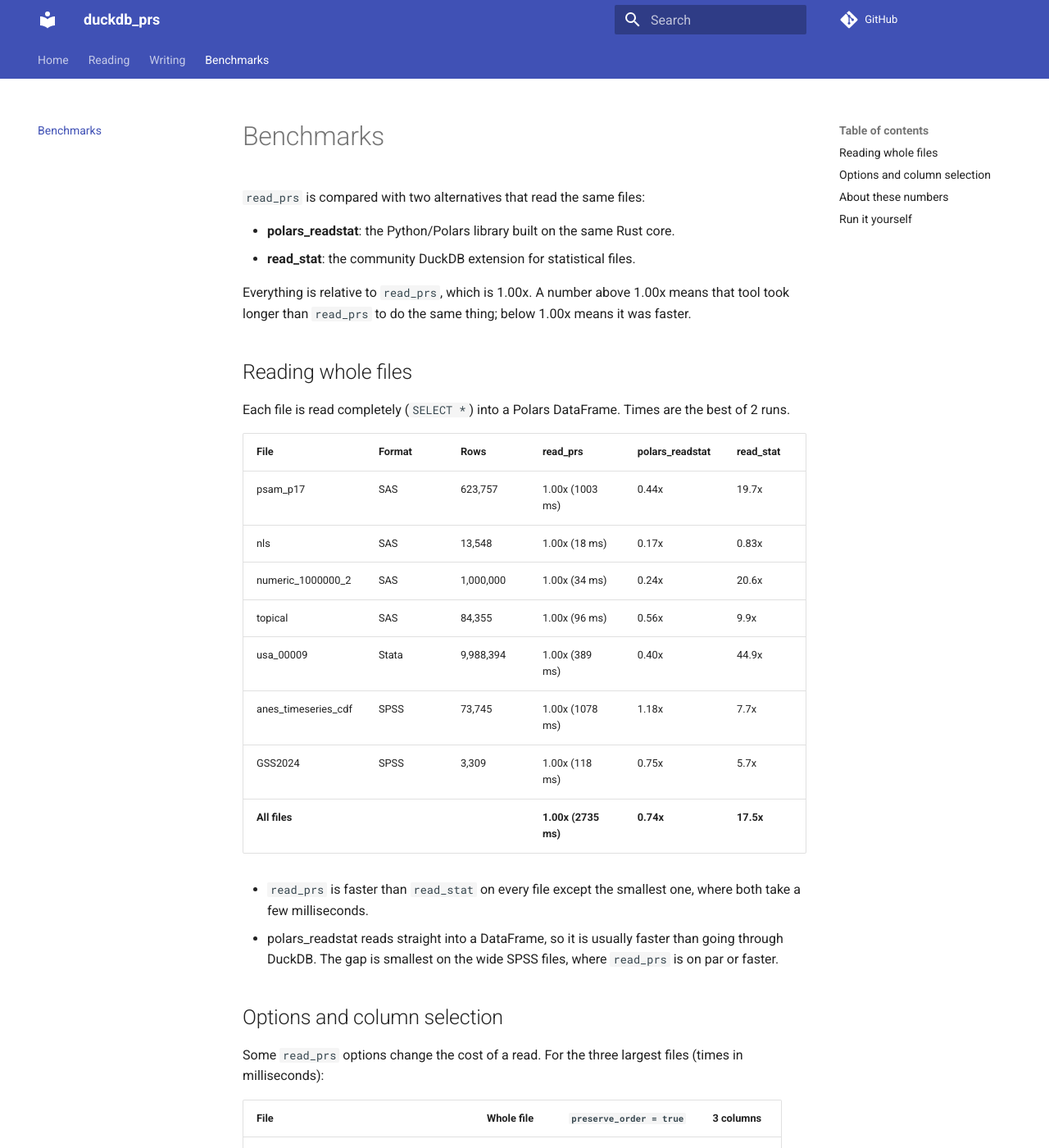
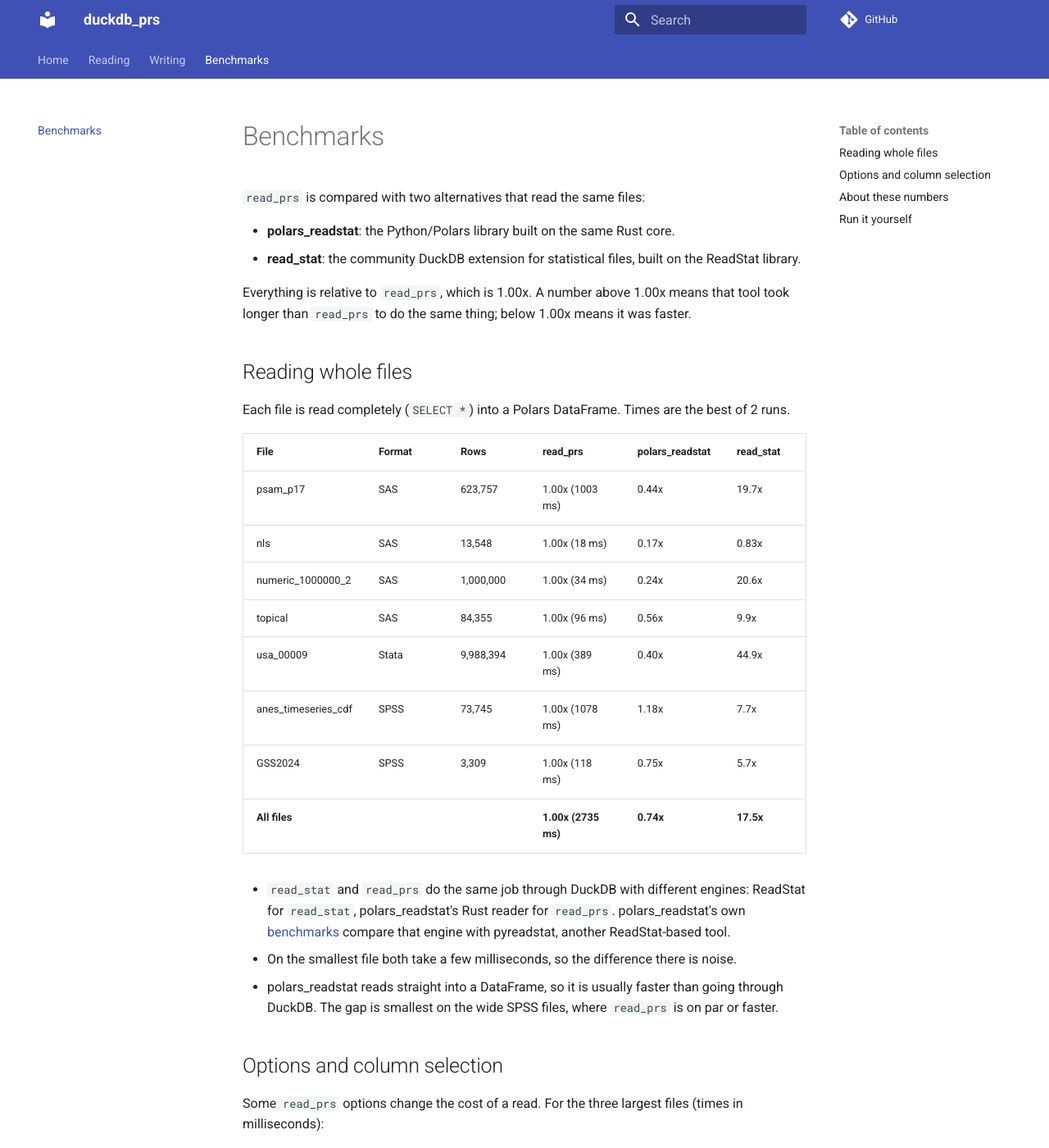
Before and after one commit to jrothbaum/duckdb_prs, an MkDocs documentation site: the page built from docs/benchmarks.md, in a window 1280 px wide and 1400 px high. Shown: the whole window at 82% size. Built offline with MkDocs 1.6.1 and Material for MkDocs 9.7.7, drawn with Linux system fonts in a browser that asks for light colours; comment, search, counter and statistics services are not loaded.

Commit message:
Describe the speed advantage in terms of the engine, and link its benchmarks
Stop headlining read_prs as "N times faster than the read_stat extension". Say that
polars_readstat's Rust engine is faster than ReadStat-based tools such as pyreadstat
and the read_stat extension, and link polars_readstat's benchmarks (which compare the
engine with pandas and pyreadstat). The timing tables stay, now introduced neutrally:
read_stat is described as built on ReadStat and the two tools as using different
engines, rather than ranking them.

Co-Authored-By: Claude Sonnet 5.5 <noreply@anthropic.com>

```diff
--- a/docs/benchmarks.md
+++ b/docs/benchmarks.md
@@ -3,7 +3,7 @@
 `read_prs` is compared with two alternatives that read the same files:
 
 - **polars_readstat**: the Python/Polars library built on the same Rust core.
-- **read_stat**: the community DuckDB extension for statistical files.
+- **read_stat**: the community DuckDB extension for statistical files, built on the ReadStat library.
 
 Everything is relative to `read_prs`, which is 1.00x. A number above 1.00x means that tool took longer than `read_prs` to do the same thing; below 1.00x means it was faster.
 
@@ -22,7 +22,8 @@ Each file is read completely (`SELECT *`) into a Polars DataFrame. Times are the
 | GSS2024 | SPSS | 3,309 | 1.00x (118 ms) | 0.75x | 5.7x |
 | **All files** | | | **1.00x (2735 ms)** | **0.74x** | **17.5x** |
 
-- `read_prs` is faster than `read_stat` on every file except the smallest one, where both take a few milliseconds.
+- `read_stat` and `read_prs` do the same job through DuckDB with different engines: ReadStat for `read_stat`, polars_readstat's Rust reader for `read_prs`. polars_readstat's own [benchmarks](https://github.com/jrothbaum/polars_readstat/blob/master/BENCHMARKS.md) compare that engine with pyreadstat, another ReadStat-based tool.
+- On the smallest file both take a few milliseconds, so the difference there is noise.
 - polars_readstat reads straight into a DataFrame, so it is usually faster than going through DuckDB. The gap is smallest on the wide SPSS files, where `read_prs` is on par or faster.
 
 ## Options and column selection
```
Also changed, not shown: README.md (+3 -3 lines), docs/index.md (+1 -1 lines).
